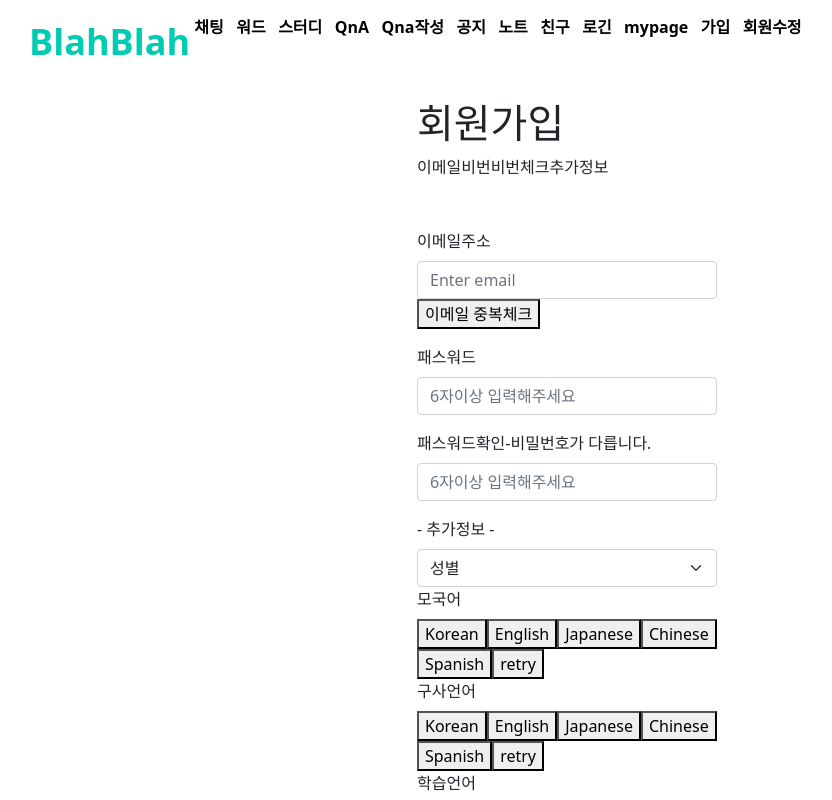
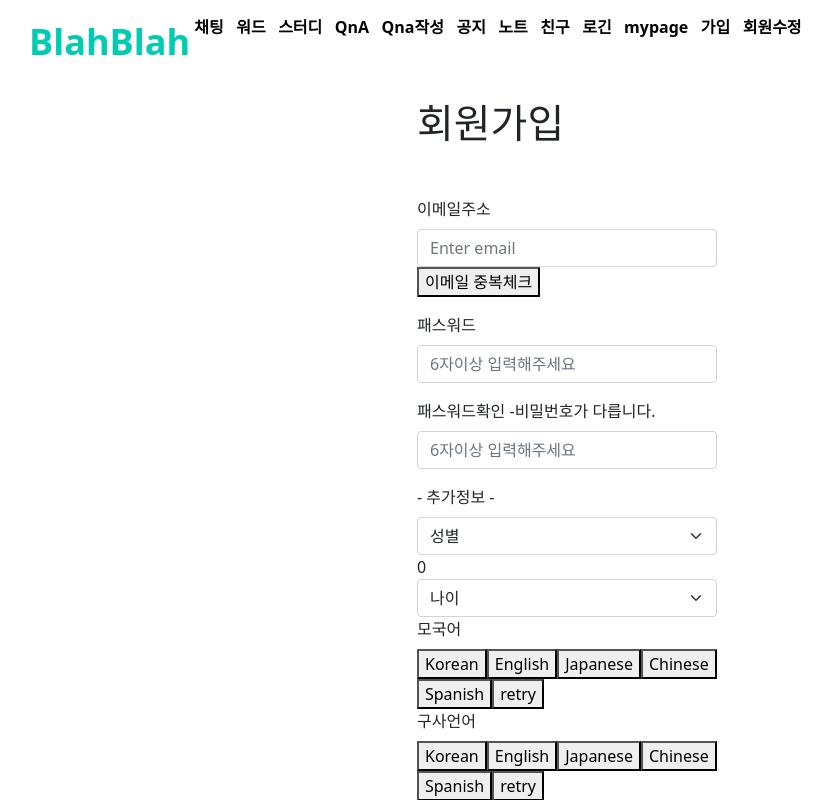
Before and after one commit to damwon/BlahBlah, a Next.js app in the folder FE/blahblah/: page /user/signup in a window 1280 px wide. Shown: the top 800 px of the page, without its empty margins (53-885 px from the left). Built offline with nearby package versions, Linux system fonts and the light colour scheme.

Commit message:
feat:registerAdd

```diff
--- a/FE/blahblah/pages/user/signup.tsx
+++ b/FE/blahblah/pages/user/signup.tsx
@@ -58,16 +58,20 @@ export default function Signup() {
   };
   // 성별
   const [gen,setGen] = useState("")
-  const gens =[
-    {key:1, value:"남자"},
-      {key:2, value:"여자"},
+  const gens =['남자','여자'
+    // {key:1, value:"남자"},
+    //   {key:2, value:"여자"},
 
   ]
   const onGenHanlder=(e:any)=>{
     setGen(e.currentTarget.value)
   }
   // 나이
-  const [age,setAge] = useState('')
+  const [age,setAge] = useState(0)
+  const ages = []
+  for(var i=0;i<101;i++){
+    ages.push(i)
+  }
   const onAgeHanlder=(e:any)=>{
     setAge(e.currentTarget.value)
   }
@@ -175,24 +179,14 @@ export default function Signup() {
           <Col><h1>회원가입</h1>
           {/* const [result,setResult] = useState(false) */}
 
-            이메일
-            {inputEmail}
-            비번
-            {password}
-            비번체크
-            {pwcheck}
-            추가정보
-            {first}
-            {second}
-            {third}
-            {gen}
-            {age}
-            {profile}
+
+
+
             <div className='logdiv'>
               {/* <Form></Form> */}
               {/* 이놈 제거! */}
                 <Form.Group className="mb-3" controlId="formBasicEmail">
-                  <Form.Label>이메일주소</Form.Label>
+                  <Form.Label>이메일주소 {inputEmail}</Form.Label>
                   <Form.Control type="email" placeholder="Enter email" onChange={handleEmail} />
                   <button  onClick={onClickEmailCheck}>
                   이메일 중복체크
@@ -201,11 +195,11 @@ export default function Signup() {
                 </Form.Group>
 
                 <Form.Group className="mb-3" controlId="formBasicPassword">
-                  <Form.Label>패스워드</Form.Label>
+                  <Form.Label>패스워드 {password}</Form.Label>
                   <Form.Control type="password" placeholder="6자이상 입력해주세요" onChange={handlePassword} />
                 </Form.Group>
                 <Form.Group className="mb-3" controlId="formBasicPassword">
-                  <Form.Label>패스워드확인-
+                  <Form.Label>패스워드확인 {pwcheck}-
                   {
               password===pwcheck && password.length >=6
               ?<>비밀번호가 같습니다.</>
@@ -217,13 +211,24 @@ export default function Signup() {
                 </Form.Group>
 
                 <Form.Label>- 추가정보 -</Form.Label>
+                {gen}
 <Form.Select aria-label="Default select example"
 onChange={onGenHanlder} value={gen}>
-  <option>성별</option>
+  <option>성별 </option>
   {gens.map((item, index)=>(
-			<option key={item.key} value={item.key}>{item.value}</option>
+			<option key={index} value={item}>{item}</option>
 		))}
 </Form.Select>
+{age}
+<Form.Select aria-label="Default select example"
+onChange={onAgeHanlder} value={gen}>
+  <option>나이 </option>
+  {ages.map((item, index)=>(
+			<option key={index} value={item}>{item}</option>
+		))}
+</Form.Select>
+
+
 
 
 <Form.Label>모국어 {first} </Form.Label>
@@ -307,7 +312,7 @@ onChange={onGenHanlder} value={gen}>
 			<option key={item.key} value={item.key}>{item.value}</option>
 		))}
     </select> */}
-<Form.Label>자기소개</Form.Label>
+<Form.Label>자기소개 {profile}</Form.Label>
 <InputGroup>
     {/* <InputGroup.Text>With textarea</InputGroup.Text> */}
     <FormControl placeholder='10자이상 입력해주세요' as="textarea" aria-label="With textarea" onChange={handleProfile}/>
```
